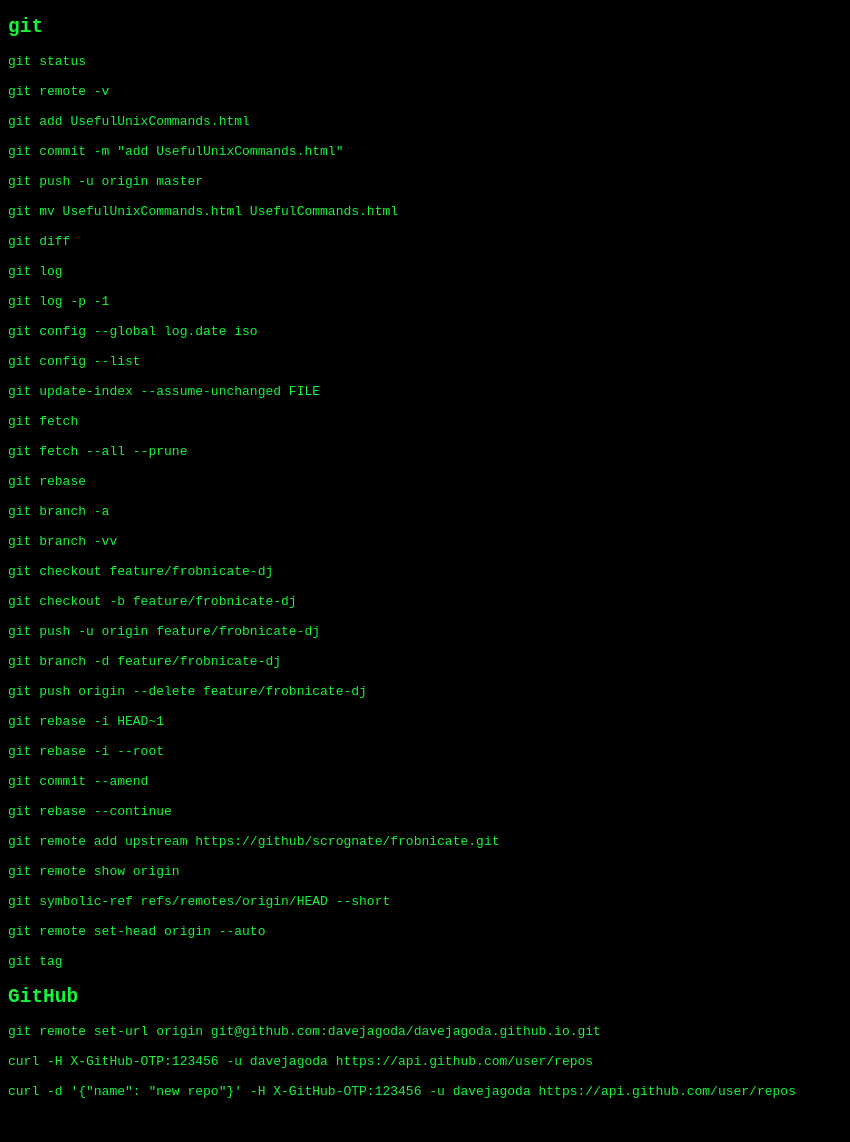
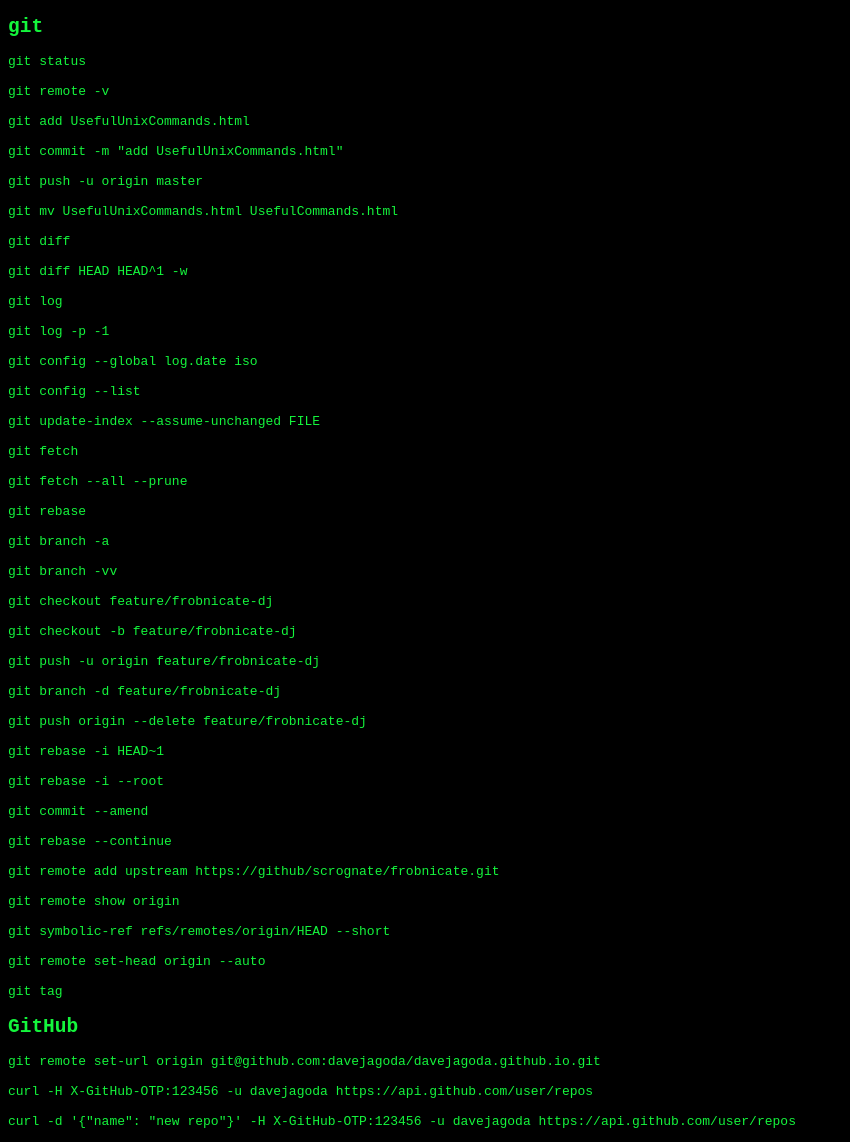
Before and after one commit to davejagoda/davejagoda.github.io, a Jekyll site: the page built from useful/useful_git_commands.md, in a window 1280 px wide. Shown: the whole page, without its empty margins (0-850 px from the left). Built offline with Jekyll 4.4.1, drawn with Linux system fonts in a browser that asks for light colours; before the commit the page ends 1112 px from its top, so only the background shows below that.

Commit message:
Add git diff invocation to show last change but without whitespace

```diff
--- a/useful/useful_git_commands.md
+++ b/useful/useful_git_commands.md
@@ -19,6 +19,8 @@
 git mv UsefulUnixCommands.html UsefulCommands.html
 
 git diff
+
+git diff HEAD HEAD^1 -w
 
 git log
 
```
